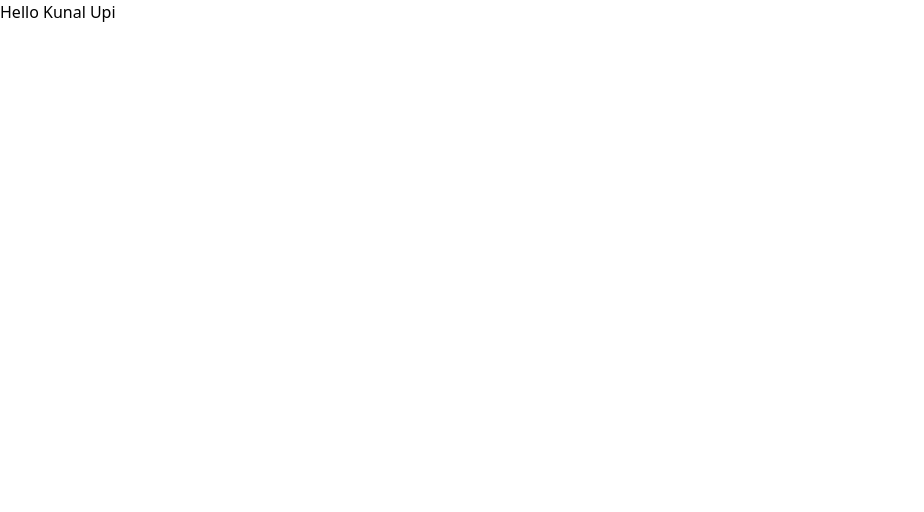
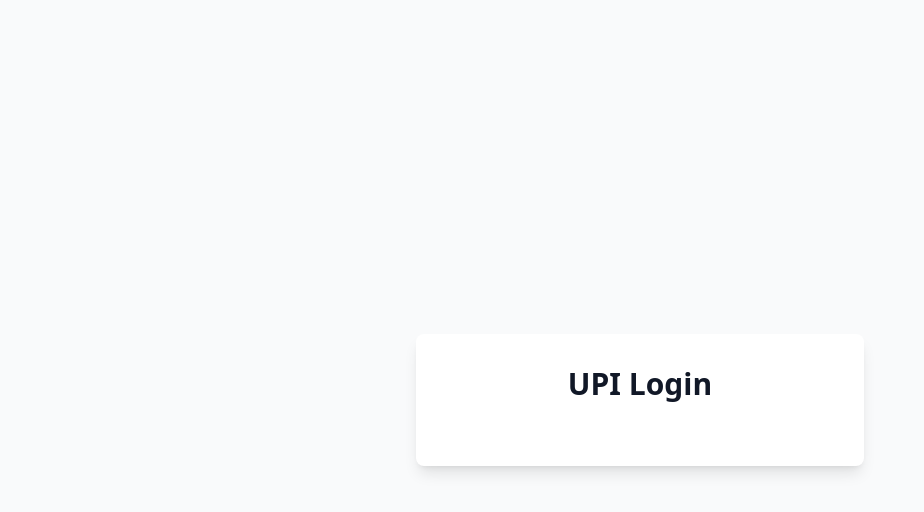
Before and after one commit to Kunalsingh-Bais/Offline-UPI-System-Fullstack, an Angular app in the folder frontend/: page /login in a window 1280 px wide. Before the commit this address led to /. Shown: the top 512 px of the page, without its empty margins (0-924 px from the left). Built offline with nearby package versions, Linux system fonts and the light colour scheme.

Commit message:
Create Login page skeleton

```diff
--- a/frontend/src/app/app.html
+++ b/frontend/src/app/app.html
@@ -1 +1,3 @@
-Hello Kunal Upi
+<div>
+    <router-outlet></router-outlet>
+</div>
--- a/frontend/src/app/app.routes.ts
+++ b/frontend/src/app/app.routes.ts
@@ -1,3 +1,9 @@
 import { Routes } from '@angular/router';
+import { LoginComponent } from './pages/login/login';
 
-export const routes: Routes = [];
+export const routes: Routes = [
+    {
+        path: 'login',
+        component: LoginComponent
+    }
+];
--- a/frontend/src/app/app.ts
+++ b/frontend/src/app/app.ts
@@ -3,10 +3,11 @@ import { RouterOutlet } from '@angular/router';
 
 @Component({
   selector: 'app-root',
+  standalone:true,
   imports: [RouterOutlet],
-  templateUrl: './app.html',
+  template: '<router-outlet></router-outlet>',
   styleUrl: './app.css'
 })
 export class App {
-  protected readonly title = signal('Fronted');
+  title = 'UPI Payment System'
 }
--- a/frontend/src/app/pages/login/login.html
+++ b/frontend/src/app/pages/login/login.html
@@ -1 +1,12 @@
-<p>login works!</p>
+<div class="min-h-screen flex flex-col items-center justify-center bg-gray-50 py-12">
+  <div class="w-full max-w-md">
+    <div class="bg-white rounded-lg shadow-lg p-8">
+
+      <div class="text-center mb-8">
+        <h1 class="text-3xl font-bold text-gray-900 mb-2">
+          UPI Login
+        </h1>
+      </div>
+    </div>
+  </div>
+</div>
--- a/frontend/tailwind.config.js
+++ b/frontend/tailwind.config.js
@@ -2,6 +2,7 @@
 module.exports = {
   content: [
     "./src/**/*.{html,ts}",
+    "./src/**/*.{css,scss}"
   ],
   theme: {
     extend: {},
```
Also changed, not shown: 1 other file (tests, documents, lock files or other folders).
